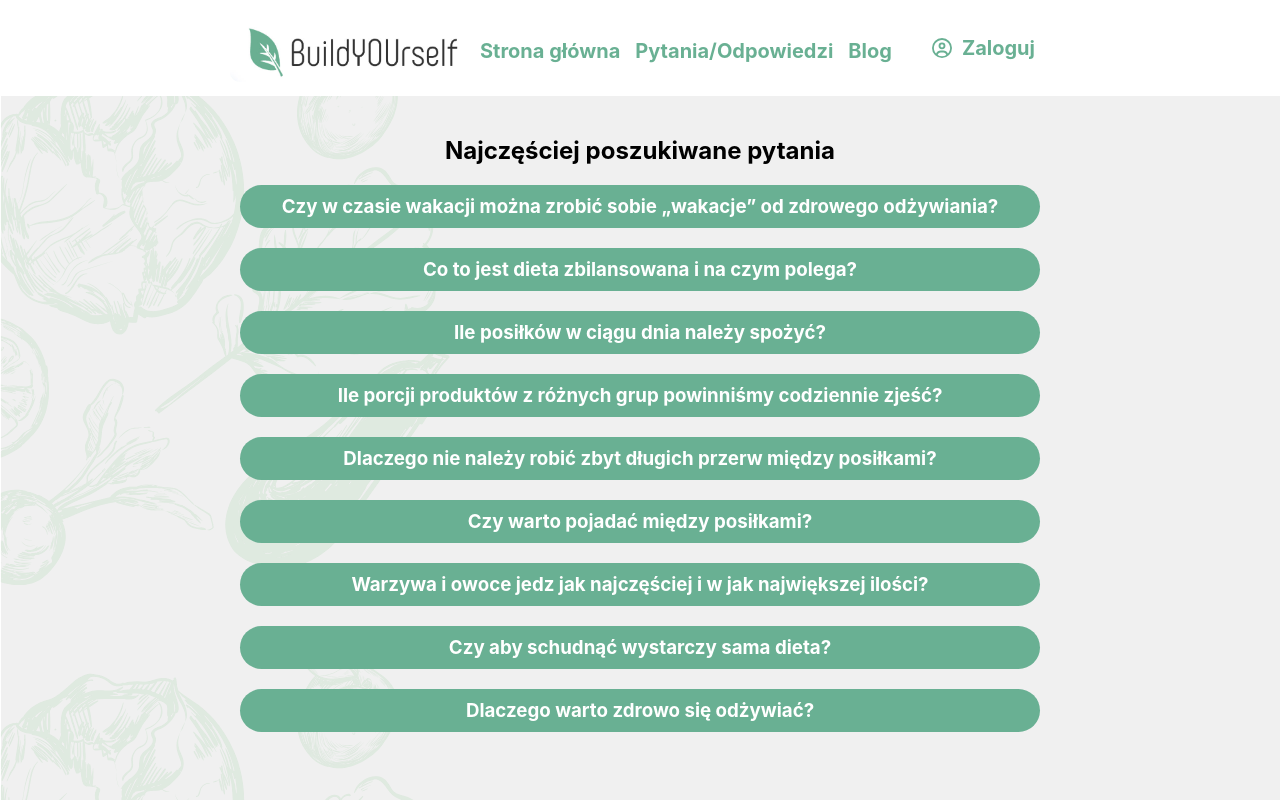
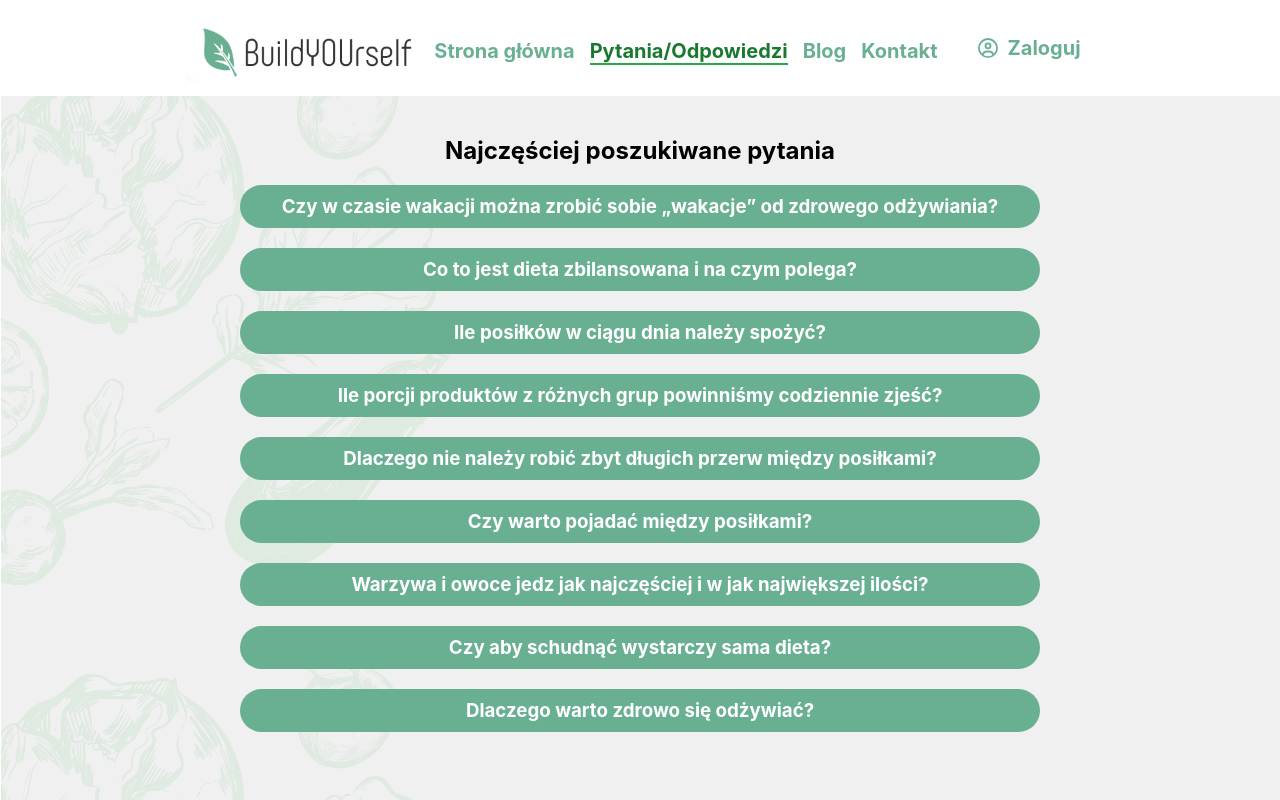
Before and after one commit to irinapukish/Build_YOUr_self, a React (Create React App) app in the folder buildyourself/: page /faq in a window 1280 px wide. Built offline with nearby package versions, Linux system fonts and the light colour scheme.

Commit message:
Dodanie podświetlanie aktywnej strony  oraz google form dla komunikacji z administracją

```diff
--- a/buildyourself/src/App.css
+++ b/buildyourself/src/App.css
@@ -342,3 +342,9 @@ button:hover:not(:disabled) {
   display: block;
   padding: 10px 20px;
 }
+
+nav ul li a.active {
+  font-weight: bold;
+  color: #1a7930;
+  border-bottom: 2px solid #28a745;
+}
--- a/buildyourself/src/components/Navbar.jsx
+++ b/buildyourself/src/components/Navbar.jsx
@@ -1,9 +1,11 @@
 import React, { useRef } from 'react';
-import { Link } from 'react-router-dom';
+import { Link, useLocation } from 'react-router-dom';
 import { FaRegCircleUser } from "react-icons/fa6";
 import { useAuth } from '../helpers/AuthContext';
 
   function Navbar() {
+    const location = useLocation();
+    const isActive = (path) => location.pathname === path;
     const { user } = useAuth();
 
     return (
@@ -11,28 +13,31 @@ import { useAuth } from '../helpers/AuthContext';
         <img style={{width:250, boxShadow: 'none'}} src='./images/logo.jpg'></img>
         <ul>
           <li>
-            <Link to="/">Strona główna</Link>
+            <Link to="/" className={isActive('/') ? 'active' : ''}>Strona główna</Link>
           </li>
           {user?.role === 'admin' ? (
             <li>
-                <Link to="/admin">Lista użytkowników</Link>
+                <Link to="/admin" className={isActive('/admin') ? 'active' : ''}>Lista użytkowników</Link>
               </li>
             ) : null}
             {user?.role === 'user'? (
             <li>
-                <Link to="/userinfo">Pokój osobisty</Link>
+                <Link to="/userinfo" className={isActive('/userinfo') ? 'active' : ''}>Pokój osobisty</Link>
               </li>
             ) : null}
             {user?.role === 'user' ? (
           <li>
-            <Link to="/weeklymenuplan">Plan</Link>
+            <Link to="/weeklymenuplan" className={isActive('/weeklymenuplan') ? 'active' : ''}>Plan</Link>
           </li>
           ) : null}
           <li>
-              <Link to="/faq">Pytania/Odpowiedzi</Link>
+              <Link to="/faq" className={isActive('/faq') ? 'active' : ''}>Pytania/Odpowiedzi</Link>
           </li>
           <li>
-            <Link to="/article">Blog</Link>
+            <Link to="/article" className={isActive('/article') ? 'active' : ''}>Blog</Link>
+          </li>
+          <li>
+            <a href="https://forms.gle/Ug1nsYk9QxVHrGHC9" target="_blank" rel="noopener noreferrer">Kontakt</a>
           </li>
           <li style={colorIcon}>
 
```
